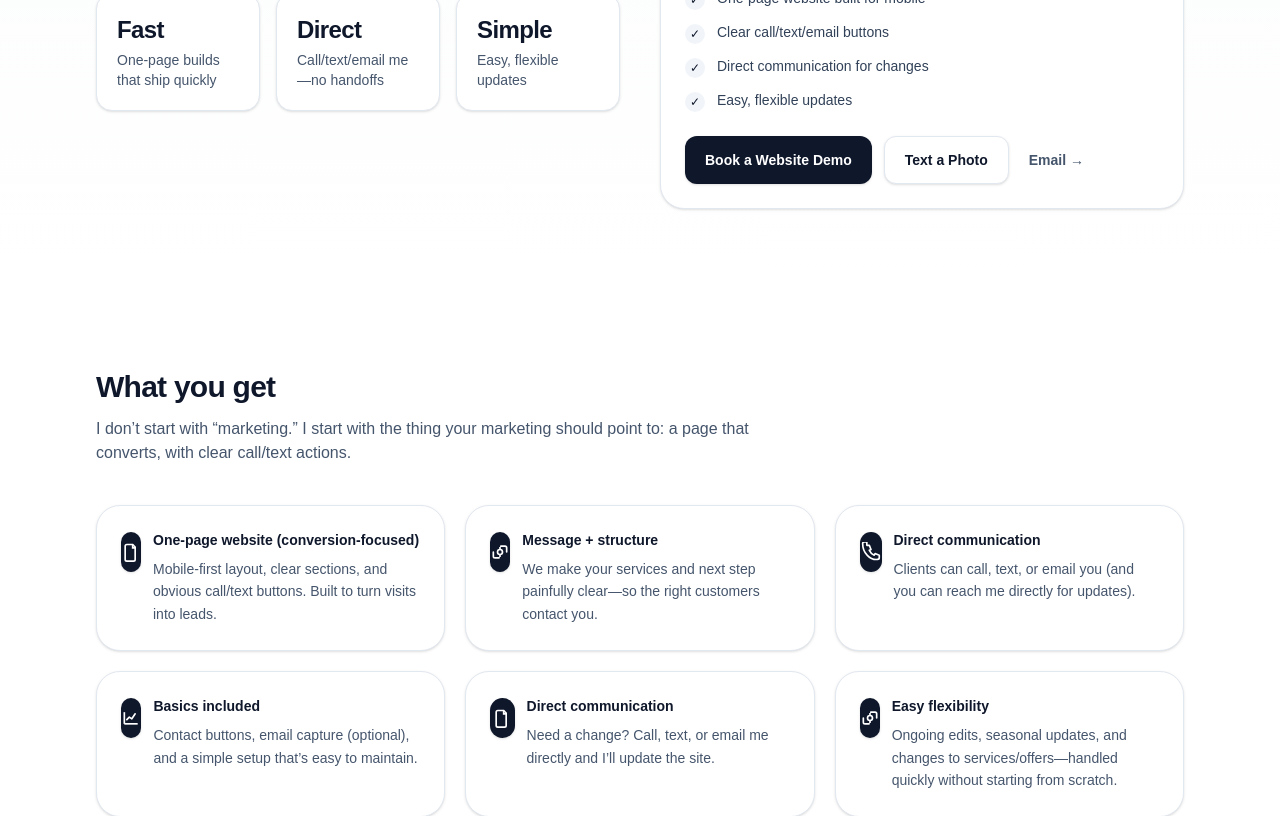
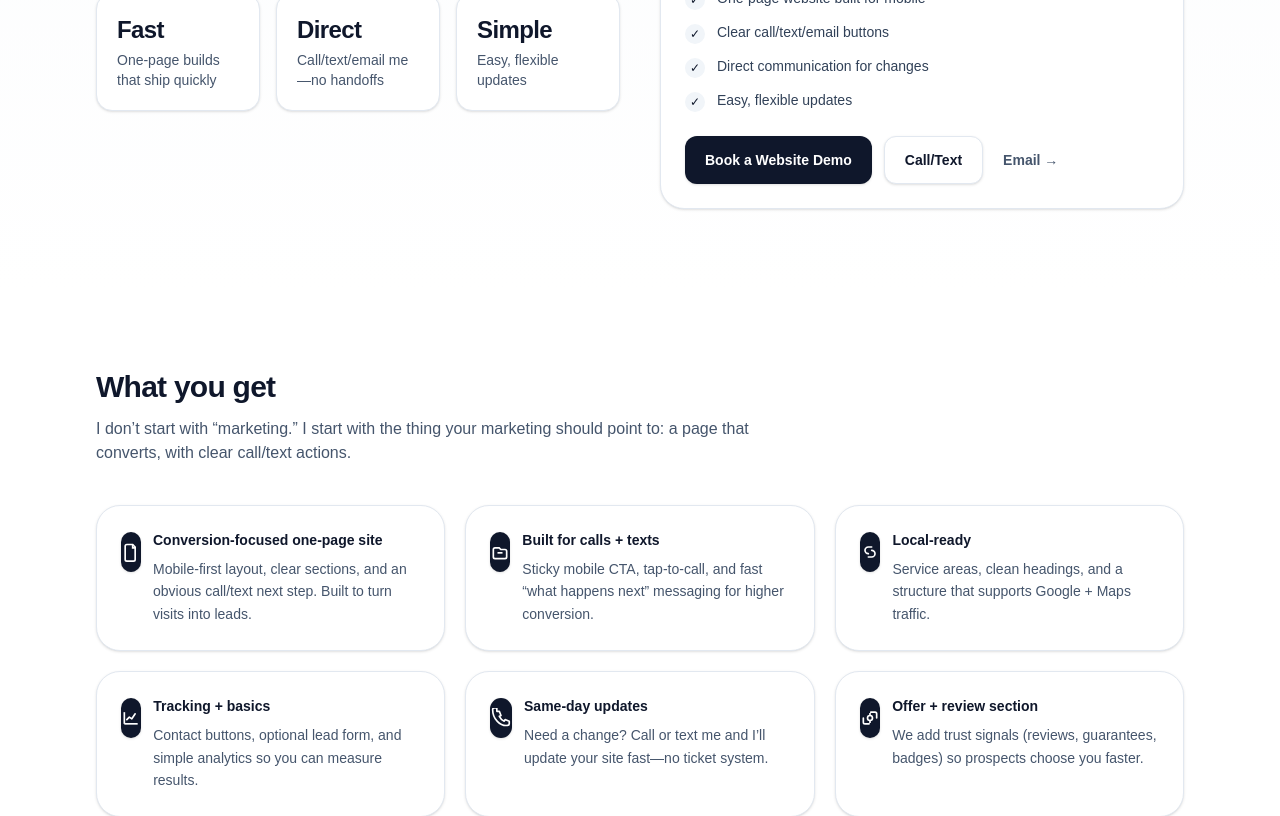
Before and after one commit to tyleradpro4u/Wirig-Digital, a Next.js app: page / in a window 1280 px wide. Shown: the part 700-1516 px from the top of the page. Built offline with nearby package versions, Linux system fonts and the light colour scheme.

Commit message:
Point primary CTA to Calendly

```diff
--- a/src/app/page.tsx
+++ b/src/app/page.tsx
@@ -11,7 +11,7 @@ const BRAND = {
 
 const LINKS = {
   primaryCta: "Book a Website Demo",
-  secondaryCta: "Text a Photo",
+  secondaryCta: "Call/Text",
 };
 
 function cx(...classes: Array<string | false | null | undefined>) {
@@ -50,7 +50,9 @@ function PrimaryButtons() {
   return (
     <div className="flex flex-col gap-3 sm:flex-row sm:items-center">
       <a
-        href="/contact"
+        href="https://calendly.com/tywirig"
+        target="_blank"
+        rel="noreferrer"
         className="inline-flex h-12 items-center justify-center rounded-xl bg-slate-900 px-5 text-sm font-semibold text-white shadow-sm transition hover:bg-slate-800"
       >
         {LINKS.primaryCta}
@@ -310,7 +312,7 @@ export default function Home() {
             <div className="mt-7">
               <PrimaryButtons />
               <p className="mt-3 text-sm text-slate-500">
-                Quickest way to start: text a link to your website + what you sell.
+                Quickest way to start: call or text me and tell me what you do.
               </p>
             </div>
 
@@ -374,33 +376,33 @@ export default function Home() {
         <div className="mt-10 grid gap-5 md:grid-cols-2 lg:grid-cols-3">
           <Card
             icon="page"
-            title="One-page website (conversion-focused)"
-            body="Mobile-first layout, clear sections, and obvious call/text buttons. Built to turn visits into leads."
+            title="Conversion-focused one-page site"
+            body="Mobile-first layout, clear sections, and an obvious call/text next step. Built to turn visits into leads."
+          />
+          <Card
+            icon="ads"
+            title="Built for calls + texts"
+            body="Sticky mobile CTA, tap-to-call, and fast “what happens next” messaging for higher conversion."
+          />
+          <Card
+            icon="seo"
+            title="Local-ready"
+            body="Service areas, clean headings, and a structure that supports Google + Maps traffic."
+          />
+          <Card
+            icon="track"
+            title="Tracking + basics"
+            body="Contact buttons, optional lead form, and simple analytics so you can measure results."
+          />
+          <Card
+            icon="direct"
+            title="Same-day updates"
+            body="Need a change? Call or text me and I’ll update your site fast—no ticket system."
           />
           <Card
             icon="offer"
-            title="Message + structure"
-            body="We make your services and next step painfully clear—so the right customers contact you."
-          />
-          <Card
-            icon="direct"
-            title="Direct communication"
-            body="Clients can call, text, or email you (and you can reach me directly for updates)."
-          />
-          <Card
-            icon="track"
-            title="Basics included"
-            body="Contact buttons, email capture (optional), and a simple setup that’s easy to maintain."
-          />
-          <Card
-            icon="page"
-            title="Direct communication"
-            body="Need a change? Call, text, or email me directly and I’ll update the site."
-          />
-          <Card
-            icon="offer"
-            title="Easy flexibility"
-            body="Ongoing edits, seasonal updates, and changes to services/offers—handled quickly without starting from scratch."
+            title="Offer + review section"
+            body="We add trust signals (reviews, guarantees, badges) so prospects choose you faster."
           />
         </div>
       </Section>
@@ -500,52 +502,45 @@ export default function Home() {
           Simple pricing. No long contracts. Direct access to me.
         </p>
 
-        <div className="mt-10 grid gap-5 lg:grid-cols-2">
+        <div className="mt-10">
           <div className="rounded-3xl border border-slate-200 bg-white p-7 shadow-sm">
-            <div className="flex items-start justify-between gap-4">
+            <div className="flex flex-wrap items-start justify-between gap-4">
               <div>
-                <div className="text-sm font-semibold text-slate-900">Website Build</div>
-                <div className="mt-1 text-sm text-slate-600">One-page website + direct review</div>
+                <div className="text-sm font-semibold text-slate-900">Grand Slam Offer</div>
+                <div className="mt-1 text-sm text-slate-600">
+                  Conversion-focused website + ongoing updates — built to turn visitors into calls + texts.
                 </div>
-              <Pill>One-time</Pill>
               </div>
-            <div className="mt-6 text-4xl font-semibold tracking-tight text-slate-900">$499</div>
-            <div className="mt-1 text-sm text-slate-500">Typical turnaround: fast</div>
-
-            <div className="mt-6 space-y-3 text-sm text-slate-700">
-              {[
-                "Mobile-first one-page website",
-                "Clear call/text/email buttons",
-                "Copy + structure so services are clear",
-                "Direct review (text/email/call)",
-              ].map((item) => (
-                <div key={item} className="flex gap-3">
-                  <span className="mt-0.5 inline-flex h-5 w-5 flex-none items-center justify-center rounded-full bg-slate-100 text-xs text-slate-900">
-                    ✓
-                  </span>
-                  <span>{item}</span>
-                </div>
-              ))}
+              <div className="flex items-center gap-2">
+                <Pill>Build + Care</Pill>
+                <Pill>Month-to-month</Pill>
               </div>
             </div>
 
-          <div className="rounded-3xl border border-slate-200 bg-white p-7 shadow-sm">
-            <div className="flex items-start justify-between gap-4">
+            <div className="mt-6 grid gap-6 lg:grid-cols-2 lg:items-start">
+              <div className="rounded-2xl border border-slate-200 bg-slate-50 p-5">
+                <div className="text-xs font-semibold uppercase tracking-wide text-slate-500">Pricing</div>
+                <div className="mt-2 text-3xl font-semibold tracking-tight text-slate-900">$499</div>
+                <div className="mt-1 text-sm text-slate-600">one-time build fee</div>
+                <div className="mt-4 text-3xl font-semibold tracking-tight text-slate-900">$100/mo</div>
+                <div className="mt-1 text-sm text-slate-600">ongoing updates + care • cancel anytime</div>
+                <div className="mt-4 text-sm text-slate-500">Typical launch: 7–14 days</div>
+              </div>
+
               <div>
-                <div className="text-sm font-semibold text-slate-900">Easy flexibility</div>
-                <div className="mt-1 text-sm text-slate-600">Updates when you need them</div>
-              </div>
-              <Pill>Stripe</Pill>
-            </div>
-            <div className="mt-6 text-4xl font-semibold tracking-tight text-slate-900">$100</div>
-            <div className="mt-1 text-sm text-slate-500">per month • cancel anytime</div>
-
-            <div className="mt-6 space-y-3 text-sm text-slate-700">
+                <div className="text-xs font-semibold uppercase tracking-wide text-slate-500">What you get</div>
+                <div className="mt-3 space-y-3 text-sm text-slate-700">
                   {[
-                "Unlimited small edits (with guardrails)",
-                "Seasonal updates (hours, promos, services)",
-                "Quick communication via text/email",
-                "Priority help when something changes",
+                    "Conversion-focused 1-page website (mobile-first)",
+                    "Copy + layout built to drive calls/texts",
+                    "Services section (problem-based)",
+                    "Reviews / trust section (Google snippets)",
+                    "Contact / request form",
+                    "Basic on-page SEO (titles, headings, speed)",
+                    "Unlimited small edits (text/photos/services)",
+                    "Same-day updates (most requests)",
+                    "Monthly “freshness” update (promo/review highlight)",
+                    "Keep pages healthy (no broken links)",
                   ].map((item) => (
                     <div key={item} className="flex gap-3">
                       <span className="mt-0.5 inline-flex h-5 w-5 flex-none items-center justify-center rounded-full bg-slate-100 text-xs text-slate-900">
@@ -556,11 +551,31 @@ export default function Home() {
                   ))}
                 </div>
 
-            <div className="mt-6 rounded-2xl border border-slate-200 bg-slate-50 p-4">
+                <div className="mt-6 rounded-2xl border border-slate-200 bg-white p-5">
+                  <div className="text-xs font-semibold uppercase tracking-wide text-slate-500">Bonuses (included)</div>
+                  <div className="mt-3 space-y-3 text-sm text-slate-700">
+                    {[
+                      "Tracking + launch checklist (so you can measure results)",
+                      "Sticky mobile call/text buttons",
+                      "Same-day edits for 7 days after launch",
+                    ].map((item) => (
+                      <div key={item} className="flex gap-3">
+                        <span className="mt-0.5 inline-flex h-5 w-5 flex-none items-center justify-center rounded-full bg-slate-100 text-xs text-slate-900">
+                          ✓
+                        </span>
+                        <span>{item}</span>
+                      </div>
+                    ))}
+                  </div>
+
+                  <div className="mt-5">
                     <div className="text-sm font-semibold">Guardrails</div>
                     <p className="mt-1 text-sm text-slate-600">
                       Small edits are included. New pages, full redesigns, logos, and ad/SEO management are separate.
                     </p>
+                  </div>
+                </div>
+              </div>
             </div>
           </div>
         </div>
```
Lines whose indentation alone changed are shown as unchanged.
